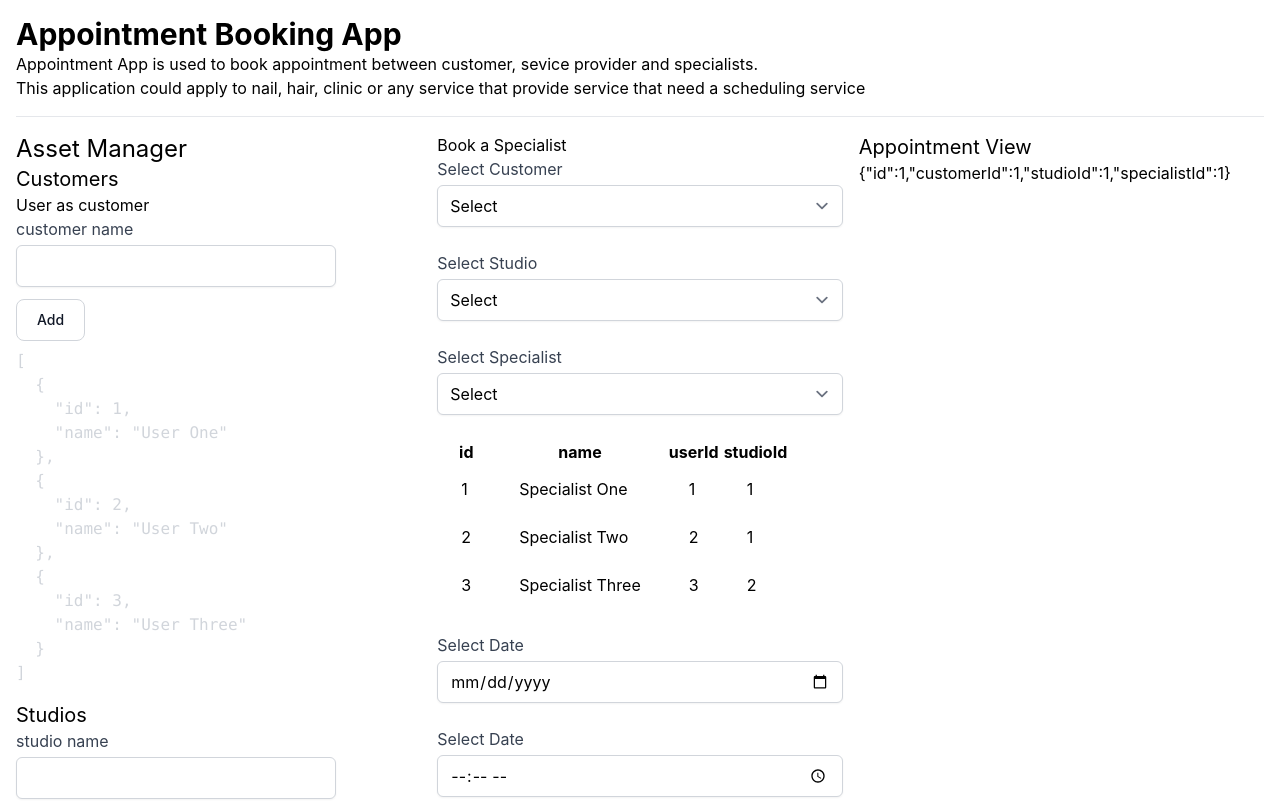
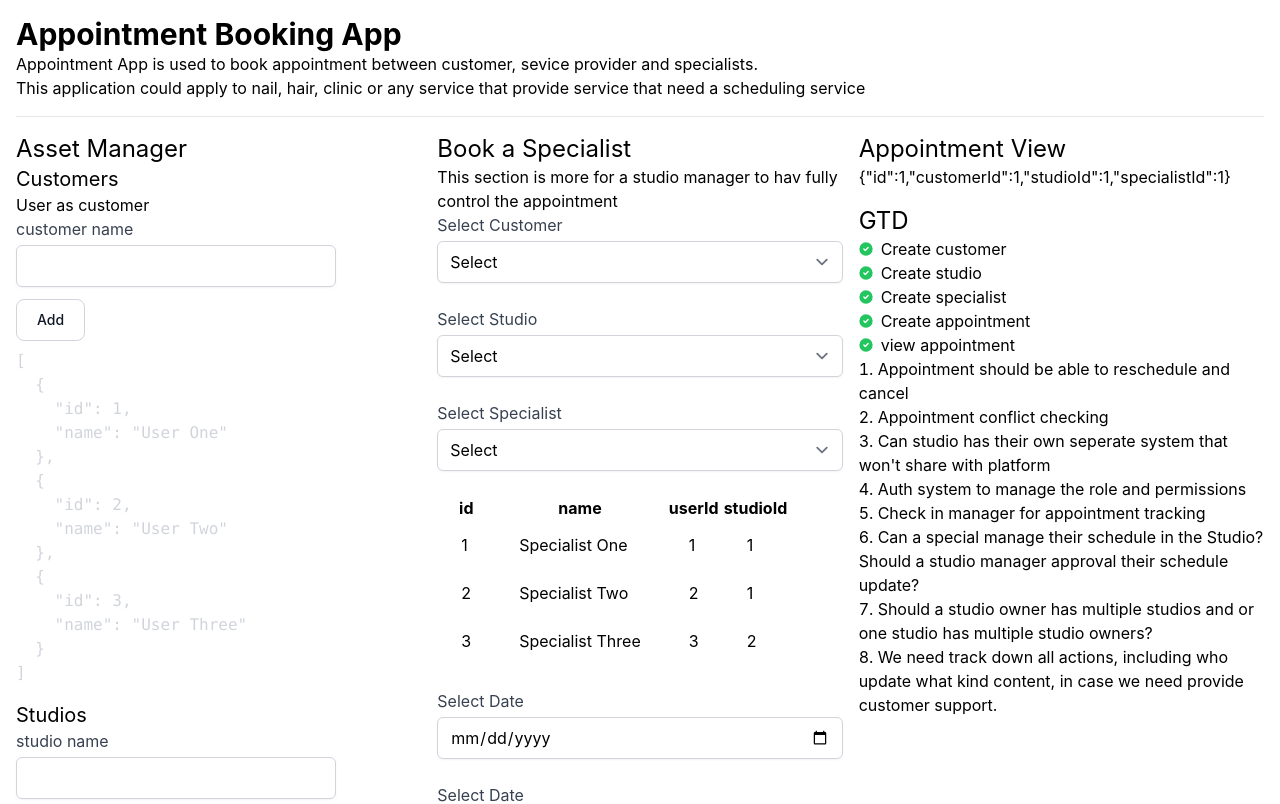
Before and after one commit to dotku/next-appointment-app, a React (Create React App) app: page / in a window 1280 px wide. Shown: the top 804 px of the page. Built offline with nearby package versions, Linux system fonts and the light colour scheme.

Commit message:
add GTD note

```diff
--- a/src/components/Customer/BookingPage.js
+++ b/src/components/Customer/BookingPage.js
@@ -262,7 +262,11 @@ const BookingPage = () => {
           </pre>
         </div>
         <div>
-          <h2>Book a Specialist</h2>
+          <h2 className="text-2xl">Book a Specialist</h2>
+          <p>
+            This section is more for a studio manager to hav fully control the
+            appointment
+          </p>
           <div className="grid grid-cols-1 gap-6">
             <label className="block">
               <span className="text-gray-700">Select Customer</span>
@@ -360,10 +364,93 @@ const BookingPage = () => {
           </button>
         </div>
         <div className="col-span-1">
-          <h2 className="text-xl">Appointment View</h2>
+          <h2 className="text-2xl">Appointment View</h2>
           {appointments.map((apt, key) => (
             <div key={key}>{JSON.stringify(apt)}</div>
           ))}
+          <h2 className="text-2xl mt-4">GTD</h2>
+          <ol className="list-decimal list-inside">
+            <li className="flex items-center">
+              <svg
+                className="w-3.5 h-3.5 me-2 text-green-500 dark:text-green-400 flex-shrink-0"
+                aria-hidden="true"
+                xmlns="http://www.w3.org/2000/svg"
+                fill="currentColor"
+                viewBox="0 0 20 20"
+              >
+                <path d="M10 .5a9.5 9.5 0 1 0 9.5 9.5A9.51 9.51 0 0 0 10 .5Zm3.707 8.207-4 4a1 1 0 0 1-1.414 0l-2-2a1 1 0 0 1 1.414-1.414L9 10.586l3.293-3.293a1 1 0 0 1 1.414 1.414Z" />
+              </svg>
+              Create customer
+            </li>
+            <li className="flex items-center">
+              <svg
+                className="w-3.5 h-3.5 me-2 text-green-500 dark:text-green-400 flex-shrink-0"
+                aria-hidden="true"
+                xmlns="http://www.w3.org/2000/svg"
+                fill="currentColor"
+                viewBox="0 0 20 20"
+              >
+                <path d="M10 .5a9.5 9.5 0 1 0 9.5 9.5A9.51 9.51 0 0 0 10 .5Zm3.707 8.207-4 4a1 1 0 0 1-1.414 0l-2-2a1 1 0 0 1 1.414-1.414L9 10.586l3.293-3.293a1 1 0 0 1 1.414 1.414Z" />
+              </svg>
+              Create studio
+            </li>
+            <li className="flex items-center">
+              <svg
+                className="w-3.5 h-3.5 me-2 text-green-500 dark:text-green-400 flex-shrink-0"
+                aria-hidden="true"
+                xmlns="http://www.w3.org/2000/svg"
+                fill="currentColor"
+                viewBox="0 0 20 20"
+              >
+                <path d="M10 .5a9.5 9.5 0 1 0 9.5 9.5A9.51 9.51 0 0 0 10 .5Zm3.707 8.207-4 4a1 1 0 0 1-1.414 0l-2-2a1 1 0 0 1 1.414-1.414L9 10.586l3.293-3.293a1 1 0 0 1 1.414 1.414Z" />
+              </svg>
+              Create specialist
+            </li>
+            <li className="flex items-center">
+              <svg
+                className="w-3.5 h-3.5 me-2 text-green-500 dark:text-green-400 flex-shrink-0"
+                aria-hidden="true"
+                xmlns="http://www.w3.org/2000/svg"
+                fill="currentColor"
+                viewBox="0 0 20 20"
+              >
+                <path d="M10 .5a9.5 9.5 0 1 0 9.5 9.5A9.51 9.51 0 0 0 10 .5Zm3.707 8.207-4 4a1 1 0 0 1-1.414 0l-2-2a1 1 0 0 1 1.414-1.414L9 10.586l3.293-3.293a1 1 0 0 1 1.414 1.414Z" />
+              </svg>
+              Create appointment
+            </li>
+            <li className="flex items-center">
+              <svg
+                className="w-3.5 h-3.5 me-2 text-green-500 dark:text-green-400 flex-shrink-0"
+                aria-hidden="true"
+                xmlns="http://www.w3.org/2000/svg"
+                fill="currentColor"
+                viewBox="0 0 20 20"
+              >
+                <path d="M10 .5a9.5 9.5 0 1 0 9.5 9.5A9.51 9.51 0 0 0 10 .5Zm3.707 8.207-4 4a1 1 0 0 1-1.414 0l-2-2a1 1 0 0 1 1.414-1.414L9 10.586l3.293-3.293a1 1 0 0 1 1.414 1.414Z" />
+              </svg>
+              view appointment
+            </li>
+            <li>Appointment should be able to reschedule and cancel</li>
+            <li>Appointment conflict checking</li>
+            <li>
+              Can studio has their own seperate system that won't share with
+              platform
+            </li>
+            <li>Auth system to manage the role and permissions</li>
+            <li>Check in manager for appointment tracking</li>
+            <li>
+              Can a special manage their schedule in the Studio? Should a studio
+              manager approval their schedule update?
+            </li>
+            <li>
+              Should a studio owner has multiple studios and or one studio has
+              multiple studio owners?
+            </li>
+            <li>
+              We need track down all actions, including who update what kind
+              content, in case we need provide customer support.
+            </li>
+          </ol>
         </div>
       </div>
     </div>
```
